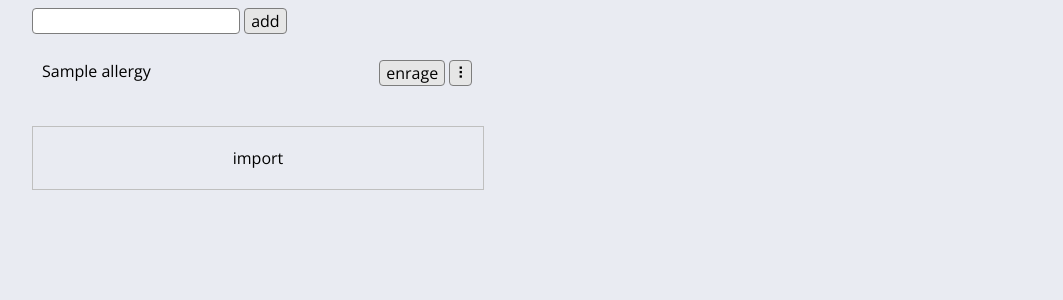
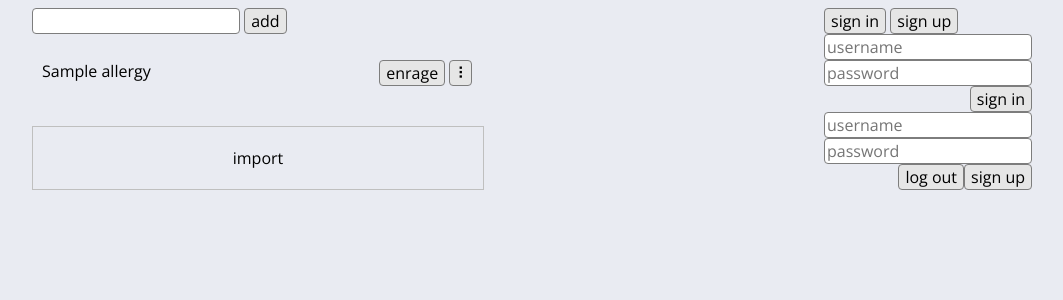
Before and after one commit to bezginsasha/allergy, a Django app: page / in a window 1280 px wide. Shown: the top 300 px of the page, without its empty margins (108-1171 px from the left). Run offline with Django 3.2, Linux system fonts and the light colour scheme; tables that the repository leaves empty hold one stand-in row (values such as "Sample post").

Commit message:
temp commit because reinstall OS

```diff
--- a/alg/static/alg/style.css
+++ b/alg/static/alg/style.css
@@ -64,6 +64,31 @@ div:focus {
 	display: none;
 }
 
+.user-form {
+	float: right;
+}
+.user-form > form > * {
+	float: right;
+}
+
+.triangle {
+	color: #989898;
+	user-select: none;
+}
+.triangle:hover {
+	color: black;
+}
+
+/*.triangle {
+	display: inline-block;
+	margin-top: 10px;
+	width: 0;
+	height: 0;
+	border-left: 10px solid transparent;
+	border-right: 10px solid transparent;
+	border-top: 12px solid #f00;
+}*/
+
 #drop-area {
   width: 410px;
   margin-top: 30px;
--- a/alg/templates/alg/index.html
+++ b/alg/templates/alg/index.html
@@ -5,13 +5,42 @@
 <link rel="preconnect" href="https://fonts.gstatic.com">
 <link href="https://fonts.googleapis.com/css2?family=Open+Sans:wght@300&display=swap" rel="stylesheet">
 
+
+
 <div class="container">
+	<div class="user-form">
+		{# <span>mrtedn</span> #}
+		{# <span class="triangle">▼</span> #}
+		<input type="button" value="sign in">
+		<input type="button" value="sign up">
+
+		<form action="{% url 'alg:sign_in' %}" method="post">
+			{% csrf_token %}
+			<input type="text" name="username" placeholder="username"><br>
+			<input type="text" name="password" placeholder="password"><br>
+			<input type="submit" value="sign in">
+		</form>
+
+		<form action="{% url 'alg:sign_up' %}" method="post">
+			{% csrf_token %}
+			<input type="text" name="username" placeholder="username"><br>
+			<input type="text" name="password" placeholder="password"><br>
+			<input type="submit" value="sign up">
+		</form>
+
+		<form action="{% url 'alg:log_out' %}" method="post">
+			{% csrf_token %}
+			<input type="submit" value="log out">
+		</form>
+	</div>
+
 	<form action="{% url 'alg:add_allergy' %}" method="post">
 		{% csrf_token %}
 		<input type="text" name="name">
 		<input type="submit" value="add">
 	</form>
 	<div class="list-container">
+		{{ username }}
 		{% for allergy in allergy_list %}
 			<div class="row">
 				<div class="element" contenteditable="true" oninput="duplicateInput({{ allergy.id }})" id="name{{ allergy.id }}">{{ allergy.name }}</div>
--- a/alg/urls.py
+++ b/alg/urls.py
@@ -12,4 +12,7 @@ urlpatterns = [
 	path('del_allergy', views.del_allergy, name='del_allergy'),
 	path('edit_allergy', views.edit_allergy, name='edit_allergy'),
 	path('imp', views.imp, name='imp'),
+	path('sign_up', views.sign_up, name='sign_up'),
+	path('sign_in', views.sign_in, name='sign_in'),
+	path('log_out', views.log_out, name='log_out'),
 ]
--- a/alg/views.py
+++ b/alg/views.py
@@ -2,14 +2,18 @@ from django.shortcuts import render, get_object_or_404
 from django.http import HttpResponse, HttpResponseRedirect
 from django.urls import reverse
 from .imp_alg import handle_uploaded_file, get_extension, handle_json, handle_xml, handle_xlsx
+from django.contrib.auth.models import User
+from django.contrib.auth import authenticate, login, logout
 
 from .models import Allergy
 
-# Create your views here.
+# allergy views
 def index(request):
 	allergy_list = Allergy.objects.order_by('-anger')
+	user = request.user
 	context = {
-		'allergy_list': allergy_list
+		'allergy_list': allergy_list,
+		'username': user.username
 	}
 	return render(request, 'alg/index.html', context)
 
@@ -44,6 +48,30 @@ def enrage(request):
 	a.save()
 	return HttpResponseRedirect(reverse('alg:index'))
 
+
+# user views
+def sign_up(request):
+	username = request.POST['username']
+	password = request.POST['password']
+
+	user = User.objects.create_user(username=username, password=password)
+	user.save()
+	return HttpResponseRedirect(reverse('alg:index'))
+
+def sign_in(request):
+	username = request.POST['username']
+	password = request.POST['password']
+	user = authenticate(request, username=username, password=password)
+	if user is not None:
+		login(request, user)
+	return HttpResponseRedirect(reverse('alg:index'))
+
+def log_out(request):
+	logout(request)
+	return HttpResponseRedirect(reverse('alg:index'))
+
+
+# import view
 def imp(request):
 	print(request.FILES['file'].name)
 	file_name = handle_uploaded_file(request.FILES['file'])
```
Also changed, not shown: alg/static/alg/main.js (+10 -0 lines).
